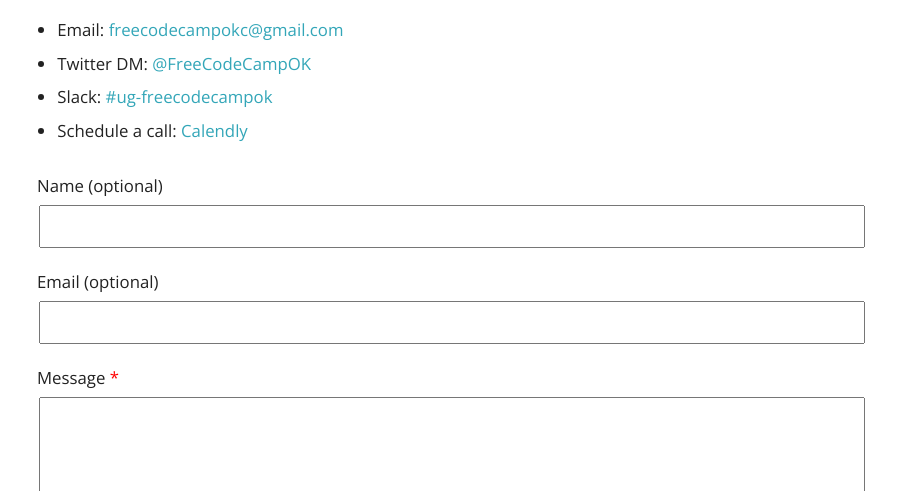
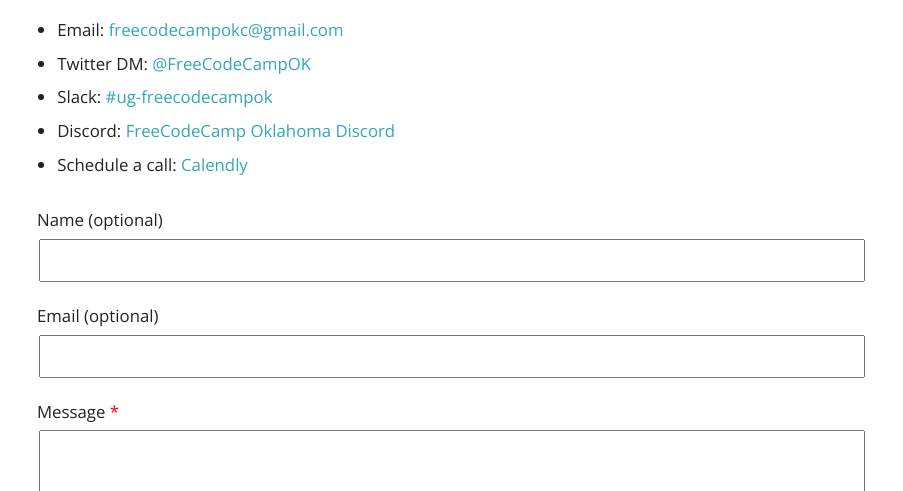
Before and after one commit to FreeCodeCampOKC/fccokc_web, an Eleventy site: page site/contact.html in a window 1280 px wide. Shown: the part 309-800 px from the top of the page, without its empty margins (188-1091 px from the left). Built offline with nearby package versions, Linux system fonts and the light colour scheme; Eleventy itself is replaced by a stand-in of ours; files that its build step writes are made by us from their sources.

Commit message:
discord link added

```diff
--- a/site/contact.html
+++ b/site/contact.html
@@ -15,6 +15,7 @@
     <li>Email: <a href="mailto:freecodecampokc@gmail.com">freecodecampokc@gmail.com</a></li>
     <li>Twitter DM: <a href="https://twitter.com/freecodecampok">@FreeCodeCampOK</a></li>
     <li>Slack: <a href="https://techlahoma.slack.com/archives/CF4C7KKKK">#ug-freecodecampok</a></li>
+    <li>Discord: <a href="https://fccokc.com/discord">FreeCodeCamp Oklahoma Discord</a></li>
     <li>Schedule a call: <a href="https://calendly.com/fccok">Calendly</a></li>
 </ul>
 
```
